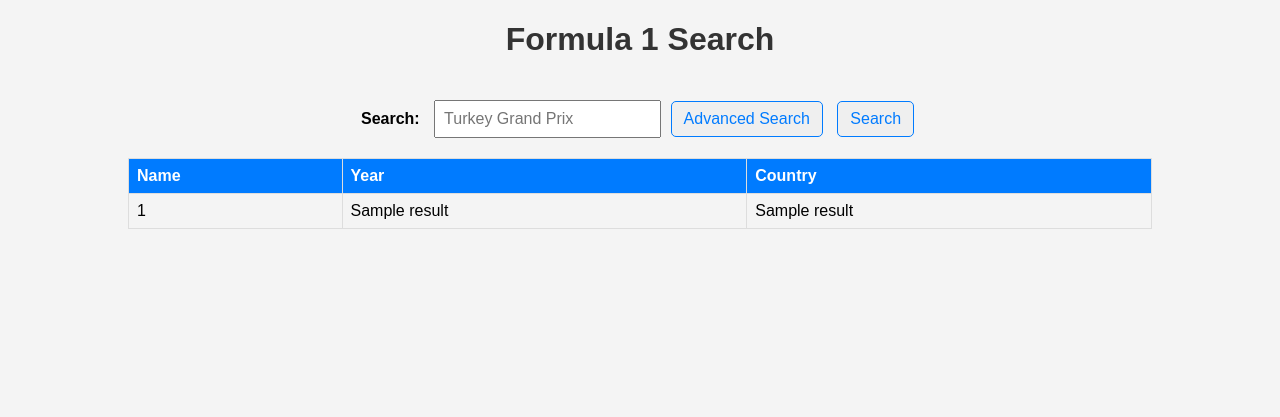
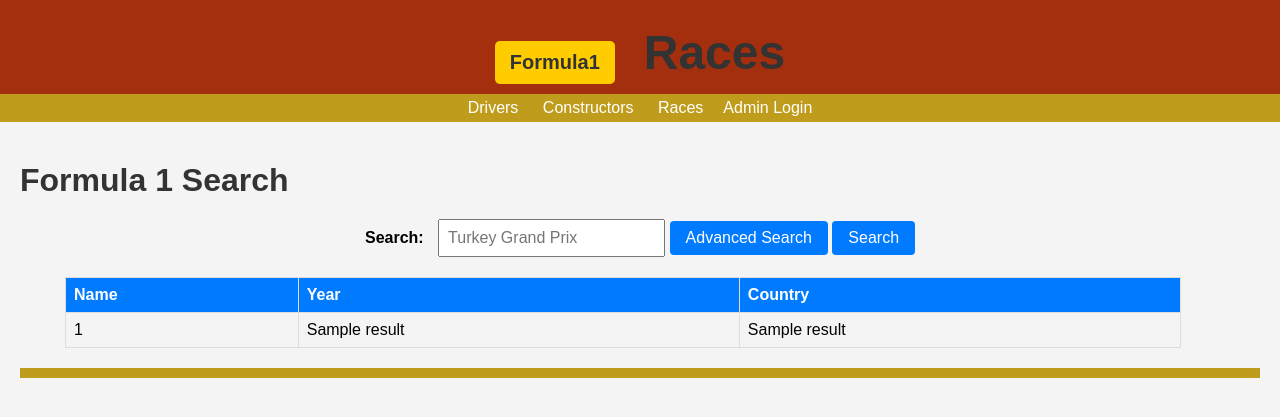
Before and after one commit to databaSEY/Database-Project, a Python web app: template project/templates/races.html in a window 1280 px wide. Shown: the top 417 px of the page. Run offline with Jinja, Linux system fonts and the light colour scheme; the template is opened without the code that fills it: most values are stand-ins (such as "Sample title", 1, 10 or a date in 2020).

Commit message:
Html Extend problem is solved
Now, races.html is extend of base.html

```diff
--- a/project/templates/details.html
+++ b/project/templates/details.html
@@ -11,7 +11,7 @@
 <tr class="details-{{ loop.index }} details" style="display: none; ">
 
     <td>
-        <table class="inner-details" style="width: 100%;">
+        <table class="inner-details" style="width: 80%;">
             <tr>
                 <td>Date</td>
                 <td>{{result[2]}}</td>
@@ -29,7 +29,7 @@
 
     <td colspan="2">
 
-    <table  class="inner-details" style="width: 100%;">
+    <table  class="inner-details" style="width: 80%;">
         <tr>
             <td> Position </td>
             <td> Name Surname</td>
@@ -64,7 +64,7 @@
 
 <tr class="details-{{ loop.index }} details" style="display: none;">
 <td >
-    <table class="inner-details" style="width: 100%;">
+    <table class="inner-details" style="width: 80%;">
         <tr>
             <td>Circuit Name</td>
             <td>{{result[4]}}</td>
--- a/project/templates/races.html
+++ b/project/templates/races.html
@@ -1,14 +1,19 @@
-<!DOCTYPE html>
-<html lang="en">
+{% extends "base.html" %}
+{% block title %}Races{% endblock %}
+{% block header %}
 <head>
+    <div class="header-container">
+        <h1><a class="home-button" href="{{ url_for('index') }}">Formula1</a></h1>
+        <h2>Races</h2>
+    </div>
     <meta charset="UTF-8">
     <meta name="viewport" content="width=device-width, initial-scale=1.0">
-    <title>Formula 1 Search</title>
-    <link href="mystyle.css" rel="stylesheet">
+    <title>Races Search</title>
     <link rel="stylesheet" href="https://unpkg.com/leaflet/dist/leaflet.css" />
     <script src="https://unpkg.com/leaflet/dist/leaflet.js"></script>
+    <link rel="stylesheet" type="text/css" href="{{ url_for('static', filename='style.css') }}">
 <style>
-    body {
+.formula1-template body {
     font-family: Arial, sans-serif;
     background-color: #f4f4f4;
     margin: 0;
@@ -17,135 +22,126 @@
     flex-direction: column;
     align-items: center;
 }
-h1 {
+
+.formula1-template h1 {
     color: #333;
 }
 
-form {
+.formula1-template form {
     margin-top: 20px;
     text-align: center;
 }
 
-label {
+.formula1-template label {
     font-weight: bold;
     margin-right: 10px;
 }
 
-input {
+.formula1-template input {
     padding: 8px;
     font-size: 16px;
 }
 
-button {
+.formula1-template button {
     padding: 8px 16px;
     font-size: 16px;
     cursor: pointer;
 }
 
-ul {
+.formula1-template ul {
     list-style: none;
     padding: 0;
     margin: 20px 0;
 }
 
-li {
+.formula1-template li {
     margin: 5px 0;
 }
 
-nav {
+.formula1-template nav {
     display: flex;
     justify-content: center;
     margin-bottom: 20px;
 }
 
-a, button {
-    text-decoration: none;
-    color: #007bff;
-    padding: 8px 12px;
-    margin: 0 5px;
-    border: 1px solid #007bff;
-    border-radius: 5px;
-    cursor: pointer;
-}
-
-button:disabled {
+.formula1-template button:disabled {
     background-color: #ccc;
     cursor: not-allowed;
 }
 
-table {
-    width: 80%;
+.formula1-template table {
+    width: 90%;
     border-collapse: collapse;
-    margin-top: 20px;
+    margin:20px 45px 20px 45px;
 }
 
-th, td {
+.formula1-template th,
+.formula1-template td {
     border: 1px solid #ddd;
     padding: 8px;
     text-align: left;
 }
 
-th {
-    background-color: #007bff;
-    color: #fff;
-}
 
-.details {
+.formula1-template .details {
     background-color: #f9f9f9;
     border-top: 2px solid #ddd;
 }
 
-.inner-details {
+.formula1-template .inner-details {
     border-collapse: collapse;
     border: none;
 }
 
-.inner-details td {
+.formula1-template .inner-details td {
     border: 1px solid #ddd;
 }
 
-.inner-details tr:first-child td {
+.formula1-template .inner-details tr:first-child td {
     border-top: none;
 }
 
-.inner-details tr:last-child td {
+.formula1-template .inner-details tr:last-child td {
     border-bottom: none;
 }
 
-.inner-details tr td:first-child {
+.formula1-template .inner-details tr td:first-child {
     border-left: none;
 }
 
-.inner-details tr td:last-child {
+.formula1-template .inner-details tr td:last-child {
     border-right: none;
 }
 
-.details td {
+.formula1-template .details td {
     padding: 10px;
 }
 
-.map-container {
+.formula1-template .map-container {
     height: 200px;
     width: 800px;
 }
 
-.img-container {
+.formula1-template .img-container {
     height: 200px;
     width: 200px;
 }
 
-.leaflet-control-container {
+.formula1-template .leaflet-control-container {
     display: none;
 }
 
-.centered-cell {
+.formula1-template .centered-cell {
     text-align: center;
 }
 
 
+
 </style>
 </head>
-<body>
+{% endblock %}
+{% block content %}
+<body class="formula1-template ">
     <h1>Formula 1 Search</h1>
 
     <form action="/races" method="get">
@@ -278,3 +274,4 @@ th {
     {% endif %}
 </body>
 </html>
+{% endblock %}
```
